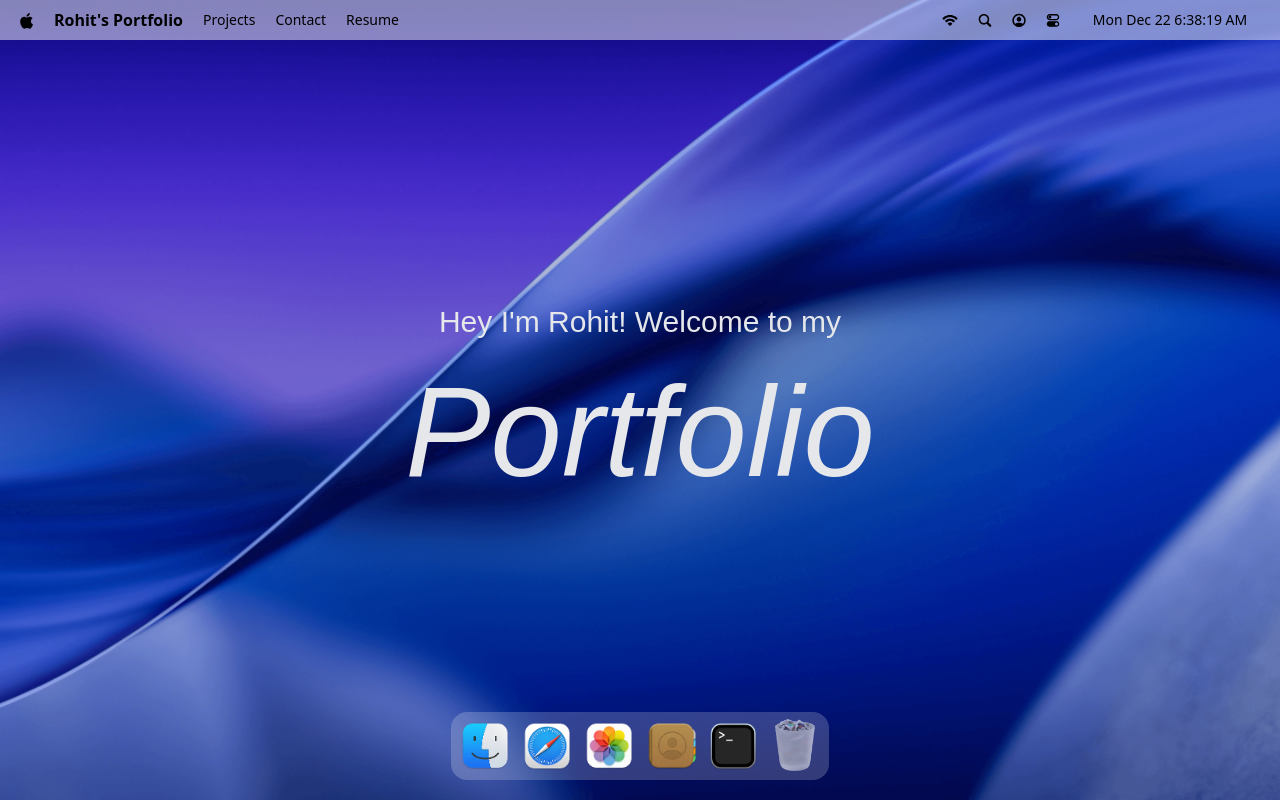
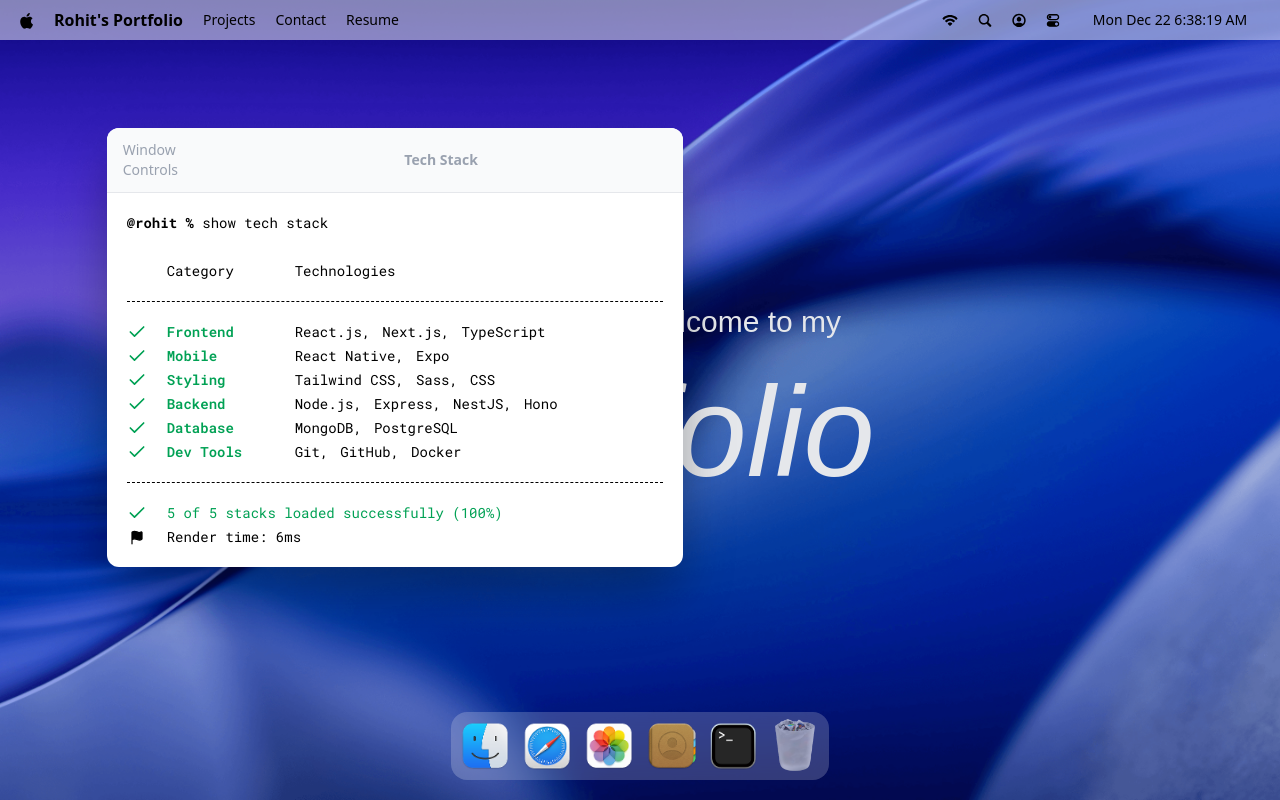
Before and after one commit to RohitS0612/MacOs_Portfolio, a React (Vite) app: page / in a window 1280 px wide. Both pictures are taken after a click on the button 733 px from the left and 746 px from the top of the page. Built offline with nearby package versions, Linux system fonts and the light colour scheme; a web font is replaced by a local one.

Commit message:
wrapable compoent integrated with draggle funtion

```diff
--- a/src/App.jsx
+++ b/src/App.jsx
@@ -2,6 +2,8 @@
 import Welcome from "./components/Welcome.jsx";
 import Dock from "./components/Dock.jsx";
 import gsap from "gsap";
+import Terminal from "./windows/Terminal.jsx";
+
 function App() {
 
     return (
@@ -9,6 +11,7 @@
             <Navbar/>
             <Welcome/>
             <Dock/>
+            <Terminal/>
         </main>
     )
 }
--- a/src/components/Navbar.jsx
+++ b/src/components/Navbar.jsx
@@ -10,12 +10,12 @@
             setTime(dayjs());
         }, 1000);
         return () => clearInterval(interval);
-    },[]);
+    }, []);
 
     return (
         <nav>
             <div>
-                <img src="/images/logo.svg" alt="logo" />
+                <img src="/images/logo.svg" alt="logo"/>
                 <p className="font-bold">Rohit's Portfolio</p>
                 <ul>
                     {navLinks.map((item) => (
@@ -24,7 +24,7 @@
                 </ul>
 
             </div>
-            <div >
+            <div>
                 <ul>
                     {navIcons.map(({id, img}) => (
                         <li key={id}>
--- a/src/hoc/WindowWrapper.jsx
+++ b/src/hoc/WindowWrapper.jsx
@@ -1,20 +1,49 @@
 import useWindowStore from "../store/window.js";
+import {useLayoutEffect, useRef} from "react";
+import {useGSAP} from "@gsap/react";
+import gsap from "gsap";
+import {Draggable} from "gsap/Draggable";
 
+gsap.registerPlugin(Draggable);
 const WindowWrapper = (Component, windowKey) => {
     const Wrapped = (props) => {
         const {focusWindow, windows} = useWindowStore();
-        const {isOpen, zindex} = windows[windowsKey];
+        const {isOpen, zIndex} = windows[windowKey];
         const ref = useRef(null);
+        useGSAP(() => {
+            const el = ref.current;
+            if (!el || !isOpen) return;
+
+            el.style.display = "block";
+            gsap.fromTo(
+                el,
+                {scale: 0.8, opacity: 0, y: 40},
+                {scale: 1, opacity: 1, y: 0, duration: 0.4, ease: "power3.out"},
+            );
+        }, [isOpen]);
+
+        useGSAP(() => {
+            const el = ref.current;
+            if (!el) return;
+            const [instance] = Draggable.create(el, {onPress: () => focusWindow(windowKey)});
+
+            return () => instance.kill();
+        }, []);
+
+        useLayoutEffect(() => {
+            const el = ref.current;
+            if (!el) return;
+
+            el.style.display = isOpen ? "block" : "none";
+        }, [isOpen]);
 
         return <section id={windowKey} ref={ref} style={{zIndex}} className="absolute">
-        <Component />
+            <Component {...props} />
         </section>
-    }
-    return (
-        <div>
+    };
 
-        </div>
-    );
+    Wrapped.displayName = `WindowWrapper(${Component.displayName || Component.name || "Component"}`;
+    return Wrapped;
 };
 
 export default WindowWrapper;
--- a/src/store/window.js
+++ b/src/store/window.js
@@ -1,4 +1,4 @@
-import { create } from 'zustand';
+import {create} from 'zustand';
 import {immer} from "zustand/middleware/immer";
 import {INITIAL_Z_INDEX, WINDOW_CONFIG} from "../constants/index.js";
 
--- /dev/null
+++ b/src/windows/Terminal.jsx
@@ -0,0 +1,50 @@
+import WindowWrapper from "../hoc/WindowWrapper.jsx";
+import {techStack} from "../constants/index.js";
+import {Check, Flag} from "lucide-react";
+
+const Terminal = () => {
+    return (
+        <>
+            <div id="window-header">
+                <p>Window Controls</p>
+                <h2>Tech Stack</h2>
+            </div>
+
+            <div className="techstack">
+                <p>
+                    <span className="font-bold">@rohit % </span>
+                    show tech stack
+                </p>
+
+                <div className="label">
+                    <p className="w-32">Category</p>
+                    <p>Technologies</p>
+                </div>
+
+                <ul className="content">
+                    {techStack.map(({category, items}) => (
+                        <li key={category} className=" flex items-center">
+                            <Check className="check" size={20}/>
+                            <h3>{category}</h3>
+                            <ul>{items.map((item, i) => (
+                                <li key={i}>{item}{i < items.length - 1 ? "," : ""}</li>
+                            ))}</ul>
+                        </li>
+                    ))}
+                </ul>
+                <div className="footnote">
+                    <p>
+                        <Check size={20}/> 5 of 5 stacks loaded successfully (100%)
+                    </p>
+                    <p className="text-black">
+                        <Flag size={15} fill="black"/>
+                        Render time: 6ms
+                    </p>
+                </div>
+            </div>
+        </>
+    );
+};
+
+const TerminalWindow = WindowWrapper(Terminal, "terminal")
+export default TerminalWindow;
```
Also changed, not shown: src/components/Dock.jsx (+11 -10 lines), src/components/Welcome.jsx (+11 -10 lines). Lines whose indentation alone changed are shown as unchanged.
